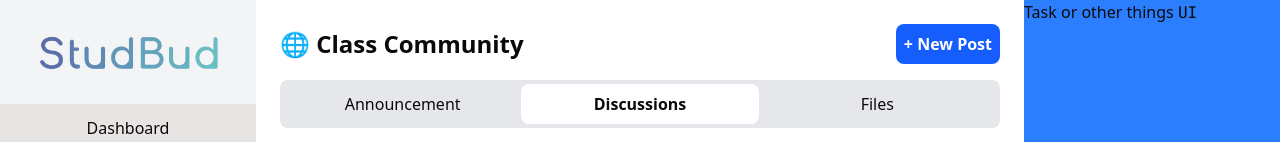
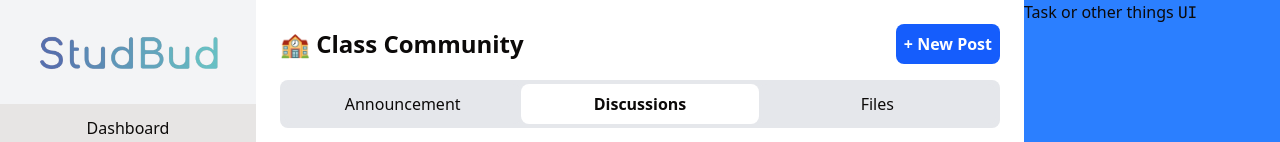
Before and after one commit to masterdevsabith/studbud, a Next.js app: page /dashboard/screens/fourm in a window 1280 px wide. Shown: the top 142 px of the page. Built offline with nearby package versions, Linux system fonts and the light colour scheme.

Commit message:
dynammic heading

```diff
--- a/app/dashboard/widgets/Fourm.tsx
+++ b/app/dashboard/widgets/Fourm.tsx
@@ -137,7 +137,16 @@ export default function FourmScreen() {
   return (
     <section className="forum p-6 ">
       <div className="top w-full flex justify-between items-center mb-4">
-        <h2 className="text-2xl font-bold">🌐 Class Community</h2>
+        {activeTab === "Announcement" && (
+          <h2 className="text-2xl font-bold">🌐 Announcements</h2>
+        )}
+        {activeTab === "Discussions" && (
+          <h2 className="text-2xl font-bold">🏫 Class Community</h2>
+        )}
+        {activeTab === "Files" && (
+          <h2 className="text-2xl font-bold">📂 Files</h2>
+        )}
+
         <Link
           className="p-2 bg-blue-600 rounded-md text-white font-bold"
           href="#"
```
